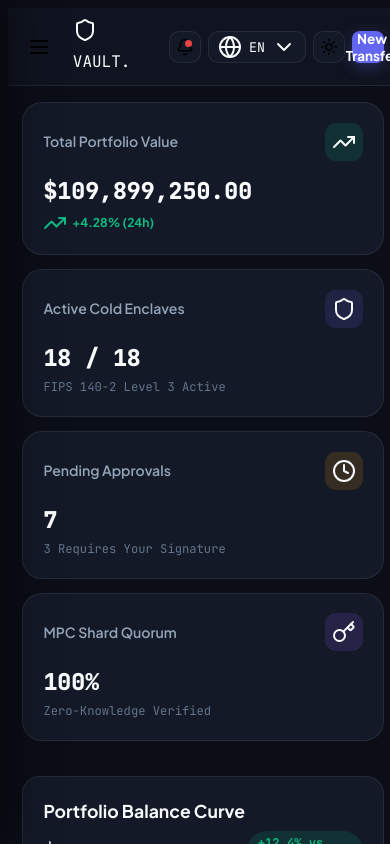
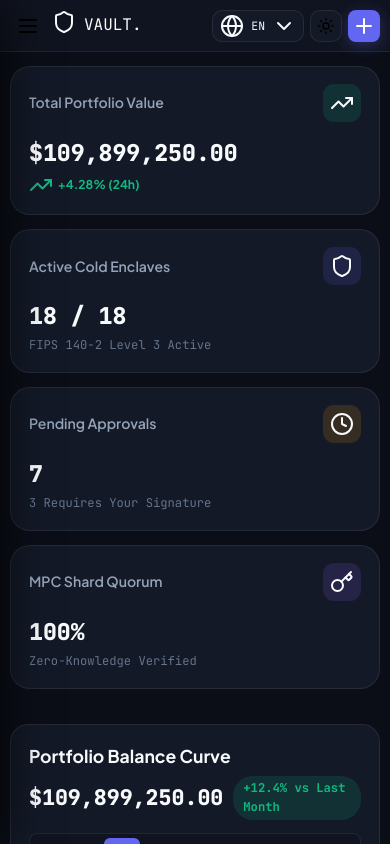
Before and after one commit to Dima3939/vault, a React (Vite) app in the folder frontend/: page / in a window 390 px wide. Shown: the top 844 px of the page. Built offline with nearby package versions, Linux system fonts and the light colour scheme.

Commit message:
fix: eliminate all mobile horizontal overflow, hide New Transfer text and notification bell on mobile header, ensure perfect fit on real iPhone Safari

```diff
--- a/frontend/src/components/TopHeader.tsx
+++ b/frontend/src/components/TopHeader.tsx
@@ -114,10 +114,10 @@ export const TopHeader: React.FC<TopHeaderProps> = ({
           <Menu className="w-5 h-5 text-slate-300" />
         </button>
 
-        {/* Mobile Brand Logo (Replaces long truncated titles on mobile to avoid header squish) */}
-        <div className="flex items-center gap-2 sm:hidden">
-          <div className="w-6 h-6 rounded-md bg-indigo-500/20 border border-indigo-500 flex items-center justify-center">
-            <Shield className="w-3.5 h-3.5 text-indigo-400" />
+        {/* Mobile Brand Title (Always compact on mobile) */}
+        <div className="header-mobile-brand sm:hidden">
+          <div className="w-5 h-5 rounded bg-indigo-500/20 border border-indigo-500 flex items-center justify-center">
+            <Shield className="w-3 h-3 text-indigo-400" />
           </div>
           <span className="font-mono font-extrabold text-sm text-white tracking-wider">VAULT.</span>
         </div>
@@ -130,14 +130,14 @@ export const TopHeader: React.FC<TopHeaderProps> = ({
       </div>
 
       <div className="header-right">
-        {/* Enclave Status Pill (Only on wide screens) */}
+        {/* Enclave Status Pill (Only on Desktop) */}
         <div className="enclave-status-indicator hidden lg:flex">
           <Radio className="w-3.5 h-3.5 text-emerald-400 animate-pulse" />
           <span className="font-mono text-xs text-emerald-400 font-semibold">{headerT.secureEnv || 'Secure Environment'}</span>
         </div>
 
-        {/* Notifications */}
-        <div className="relative hidden xs:block" ref={notifRef}>
+        {/* Notifications (Hidden on mobile to save space) */}
+        <div className="relative header-notif-wrapper hidden md:block" ref={notifRef}>
           <button
             onClick={() => setNotificationsOpen(!notificationsOpen)}
             className="header-action-icon-btn"
@@ -218,20 +218,20 @@ export const TopHeader: React.FC<TopHeaderProps> = ({
           title="Toggle Theme"
         >
           {currentTheme === 'dark' ? (
-            <Sun className="w-4 h-4 text-amber-400" />
+            <Sun className="w-3.5 h-3.5 text-amber-400" />
           ) : (
-            <Moon className="w-4 h-4 text-slate-700" />
+            <Moon className="w-3.5 h-3.5 text-slate-700" />
           )}
         </button>
 
-        {/* New Transfer Quick Action (Icon-only on mobile so it never gets clipped) */}
+        {/* New Transfer Button: Icon-only on mobile, icon+text on desktop */}
         <button
           onClick={onNewTransferClick}
           className="header-cta-btn"
           title={headerT.newTransfer || 'New Transfer'}
         >
-          <Plus className="w-4 h-4" />
-          <span className="hidden sm:inline">{headerT.newTransfer || 'New Transfer'}</span>
+          <Plus className="w-4 h-4 shrink-0" />
+          <span className="cta-btn-text">{headerT.newTransfer || 'New Transfer'}</span>
         </button>
       </div>
     </header>
--- a/frontend/src/style.css
+++ b/frontend/src/style.css
@@ -58,8 +58,8 @@
 }
 
 html, body {
-  width: 100%;
-  max-width: 100vw;
+  width: 100% !important;
+  max-width: 100vw !important;
   min-height: 100vh;
   overflow-x: hidden !important;
   overflow-y: auto !important;
@@ -69,6 +69,8 @@ html, body {
   font-family: var(--font-sans);
   line-height: 1.55;
   -webkit-font-smoothing: antialiased;
+  margin: 0;
+  padding: 0;
 }
 
 h1, h2, h3, h4, h5, h6 {
@@ -91,11 +93,12 @@ a {
 .vault-os-layout {
   display: flex;
   min-height: 100vh;
-  width: 100%;
-  max-width: 100vw;
+  width: 100% !important;
+  max-width: 100vw !important;
   position: relative;
   background: var(--os-bg);
-  overflow-x: hidden;
+  overflow-x: hidden !important;
+  box-sizing: border-box;
 }
 
 .vault-os-main {
@@ -104,28 +107,30 @@ a {
   flex-direction: column;
   min-width: 0;
   min-height: 100vh;
-  max-width: 100%;
-  overflow-x: hidden;
+  width: 100% !important;
+  max-width: 100% !important;
+  overflow-x: hidden !important;
+  box-sizing: border-box;
 }
 
 .vault-os-content {
   flex: 1;
   padding: 2.2rem 3rem;
   max-width: 1600px;
-  width: 100%;
+  width: 100% !important;
   margin: 0 auto;
   box-sizing: border-box;
-  overflow-x: hidden;
+  overflow-x: hidden !important;
 }
 
 .tab-view-container {
   display: flex;
   flex-direction: column;
   gap: 2.2rem;
-  width: 100%;
-  max-width: 100%;
-  box-sizing: border-box;
-  overflow-x: hidden;
+  width: 100% !important;
+  max-width: 100% !important;
+  box-sizing: border-box;
+  overflow-x: hidden !important;
 }
 
 /* ==========================================================================
@@ -368,7 +373,7 @@ a {
   position: sticky;
   top: 0;
   z-index: 50;
-  width: 100%;
+  width: 100% !important;
   box-sizing: border-box;
 }
 
@@ -376,6 +381,12 @@ a {
   display: flex;
   align-items: center;
   gap: 1rem;
+}
+
+.header-mobile-brand {
+  display: flex;
+  align-items: center;
+  gap: 0.5rem;
 }
 
 .header-mobile-toggle {
@@ -599,6 +610,10 @@ a {
   transform: translateY(-1px);
 }
 
+.cta-btn-text {
+  display: inline;
+}
+
 /* ==========================================================================
    Buttons
    ========================================================================== */
@@ -687,8 +702,8 @@ a {
   display: flex;
   flex-direction: column;
   gap: 2.2rem;
-  width: 100%;
-  max-width: 100%;
+  width: 100% !important;
+  max-width: 100% !important;
   box-sizing: border-box;
 }
 
@@ -1630,8 +1645,8 @@ a {
   display: grid;
   grid-template-columns: repeat(3, 1fr);
   gap: 1.8rem;
-  width: 100%;
-  max-width: 100%;
+  width: 100% !important;
+  max-width: 100% !important;
   box-sizing: border-box;
 }
 
@@ -1645,9 +1660,10 @@ a {
   justify-content: space-between;
   min-height: 240px;
   transition: transform 0.2s, border-color 0.2s;
-  width: 100%;
-  max-width: 100%;
-  box-sizing: border-box;
+  width: 100% !important;
+  max-width: 100% !important;
+  box-sizing: border-box;
+  overflow: hidden;
 }
 
 .wallet-card-item:hover {
@@ -1661,7 +1677,8 @@ a {
   align-items: center;
   gap: 1rem;
   margin-bottom: 1.5rem;
-  width: 100%;
+  width: 100% !important;
+  box-sizing: border-box;
 }
 
 .wallet-card-brand {
@@ -1737,7 +1754,8 @@ a {
   overflow: hidden;
   text-overflow: ellipsis;
   white-space: nowrap;
-  max-width: 100%;
+  width: 100% !important;
+  max-width: 100% !important;
   box-sizing: border-box;
 }
 
@@ -2769,11 +2787,16 @@ a {
 
 @media (max-width: 640px) {
   .vault-os-content {
-    padding: 1rem 0.85rem !important;
+    padding: 0.85rem 0.65rem !important;
     max-width: 100vw !important;
+    width: 100% !important;
   }
   .vault-top-header {
-    padding: 0.65rem 0.85rem !important;
+    padding: 0.5rem 0.65rem !important;
+    width: 100% !important;
+  }
+  .header-left {
+    gap: 0.4rem !important;
   }
   .header-main-title {
     display: none !important;
@@ -2782,34 +2805,47 @@ a {
     display: none !important;
   }
   .header-right {
-    gap: 0.45rem !important;
+    gap: 0.35rem !important;
+  }
+  .header-notif-wrapper {
+    display: none !important;
   }
   .header-lang-btn {
-    padding: 0 0.55rem !important;
+    padding: 0 0.45rem !important;
     height: 32px !important;
+    font-size: 0.72rem !important;
   }
   .header-action-icon-btn {
     width: 32px !important;
     height: 32px !important;
   }
+
+  /* CRITICAL: Fix Header CTA button on mobile so it is NEVER clipped */
   .header-cta-btn {
     height: 32px !important;
     width: 32px !important;
+    min-width: 32px !important;
+    max-width: 32px !important;
     padding: 0 !important;
     border-radius: 8px !important;
     display: flex !important;
     align-items: center !important;
     justify-content: center !important;
+    flex-shrink: 0 !important;
+  }
+  .header-cta-btn .cta-btn-text,
+  .cta-btn-text {
+    display: none !important;
   }
 
   .section-header-row {
     flex-direction: column;
     align-items: flex-start;
-    gap: 0.85rem;
-    margin-bottom: 1.4rem;
+    gap: 0.75rem;
+    margin-bottom: 1.2rem;
   }
   .section-main-heading {
-    font-size: 1.35rem !important;
+    font-size: 1.3rem !important;
     line-height: 1.25;
   }
   .section-sub-desc {
@@ -2818,10 +2854,10 @@ a {
 
   .overview-metrics-grid {
     grid-template-columns: 1fr !important;
-    gap: 0.9rem;
+    gap: 0.85rem;
   }
   .overview-stat-card {
-    padding: 1.2rem 1.3rem !important;
+    padding: 1.1rem !important;
   }
   .stat-card-value {
     font-size: 1.45rem !important;
@@ -2829,7 +2865,7 @@ a {
 
   /* Donut and Balance Charts Mobile */
   .overview-chart-card {
-    padding: 1.3rem !important;
+    padding: 1.1rem !important;
     border-radius: 18px !important;
   }
   .chart-card-header {
@@ -2858,7 +2894,7 @@ a {
 
   /* Bottom Widgets Mobile Layout */
   .overview-widget-card {
-    padding: 1.3rem !important;
+    padding: 1.1rem !important;
     border-radius: 18px !important;
   }
   .widget-header {
@@ -2902,7 +2938,7 @@ a {
 
   /* Policy Engine V2 on Mobile */
   .policy-builder-card {
-    padding: 1.3rem !important;
+    padding: 1.1rem !important;
   }
   .policy-header {
     flex-direction: column !important;
@@ -2920,7 +2956,7 @@ a {
 
   /* MPC Visualizer Mobile */
   .mpc-visualizer-card {
-    padding: 1.3rem !important;
+    padding: 1.1rem !important;
   }
   .mpc-header {
     flex-direction: column !important;
@@ -2928,45 +2964,45 @@ a {
     gap: 0.85rem !important;
   }
   .mpc-d3-container {
-    padding: 0.75rem !important;
-    min-height: 280px !important;
+    padding: 0.6rem !important;
+    min-height: 260px !important;
   }
   .mpc-metrics-grid {
     grid-template-columns: 1fr !important;
     gap: 0.75rem !important;
   }
   .metric-box {
-    padding: 0.95rem 1.1rem !important;
+    padding: 0.9rem 1rem !important;
   }
 
   /* Key Management Mobile */
   .mpc-numbers-row {
     grid-template-columns: repeat(3, 1fr) !important;
-    gap: 0.5rem !important;
+    gap: 0.4rem !important;
   }
   .mpc-mini-stat {
-    padding: 0.65rem 0.45rem !important;
+    padding: 0.55rem 0.35rem !important;
   }
   .mpc-mini-stat .font-mono.text-xl {
-    font-size: 1rem !important;
+    font-size: 0.95rem !important;
   }
   .shard-box-header {
     flex-direction: row !important;
     justify-content: space-between !important;
     align-items: center !important;
-    gap: 0.5rem !important;
+    gap: 0.4rem !important;
   }
   .shard-circles-row {
-    gap: 0.35rem !important;
+    gap: 0.3rem !important;
   }
   .shard-circle {
-    height: 36px !important;
-    font-size: 0.74rem !important;
+    height: 34px !important;
+    font-size: 0.72rem !important;
   }
 
   /* Developer SDK on Mobile */
   .sdk-hub-card {
-    padding: 1.3rem !important;
+    padding: 1.1rem !important;
   }
   .sdk-header {
     flex-direction: column !important;
@@ -2988,18 +3024,45 @@ a {
     gap: 1rem !important;
   }
 
-  /* Wallets Cards */
+  /* Wallets Cards - STRICT NO OVERFLOW */
+  .wallets-cards-grid {
+    display: flex !important;
+    flex-direction: column !important;
+    width: 100% !important;
+    max-width: 100% !important;
+    gap: 1rem !important;
+  }
   .wallet-card-item {
-    padding: 1.4rem !important;
-    min-height: 200px !important;
+    padding: 1.2rem !important;
+    min-height: unset !important;
+    width: 100% !important;
+    max-width: 100% !important;
+    box-sizing: border-box !important;
+  }
+  .wallet-card-header {
+    width: 100% !important;
+    margin-bottom: 1rem !important;
+  }
+  .wallet-card-title {
+    font-size: 0.95rem !important;
+  }
+  .enclave-badge-tag {
+    font-size: 0.62rem !important;
+    padding: 0.18rem 0.45rem !important;
   }
   .wallet-crypto-amount {
-    font-size: 1.6rem !important;
+    font-size: 1.55rem !important;
+  }
+  .wallet-address-bar {
+    width: 100% !important;
+    max-width: 100% !important;
+    font-size: 0.65rem !important;
+    padding: 0.5rem 0.6rem !important;
   }
 
   /* Pricing Switch & Cards */
   .segmented-switch-wrapper {
-    margin-bottom: 3.5rem !important;
+    margin-bottom: 3rem !important;
   }
   .segmented-switch-container {
     width: 100%;
@@ -3007,22 +3070,22 @@ a {
   .switch-segment {
     flex: 1;
     justify-content: center;
-    padding: 0.55rem 0.65rem !important;
-    font-size: 0.74rem !important;
+    padding: 0.5rem 0.5rem !important;
+    font-size: 0.72rem !important;
   }
   .pricing-card {
-    padding: 2.2rem 1.4rem !important;
+    padding: 1.8rem 1.2rem !important;
   }
 
   /* FAQ Accordion */
   .faq-question-btn {
-    padding: 1.1rem !important;
+    padding: 1rem !important;
   }
   .faq-question-text {
-    font-size: 0.92rem !important;
+    font-size: 0.88rem !important;
   }
   .faq-answer-content {
-    padding: 0 1.1rem 1.2rem 1.1rem !important;
+    padding: 0 1rem 1.1rem 1rem !important;
   }
 
   /* Transactions search and filter */
```
